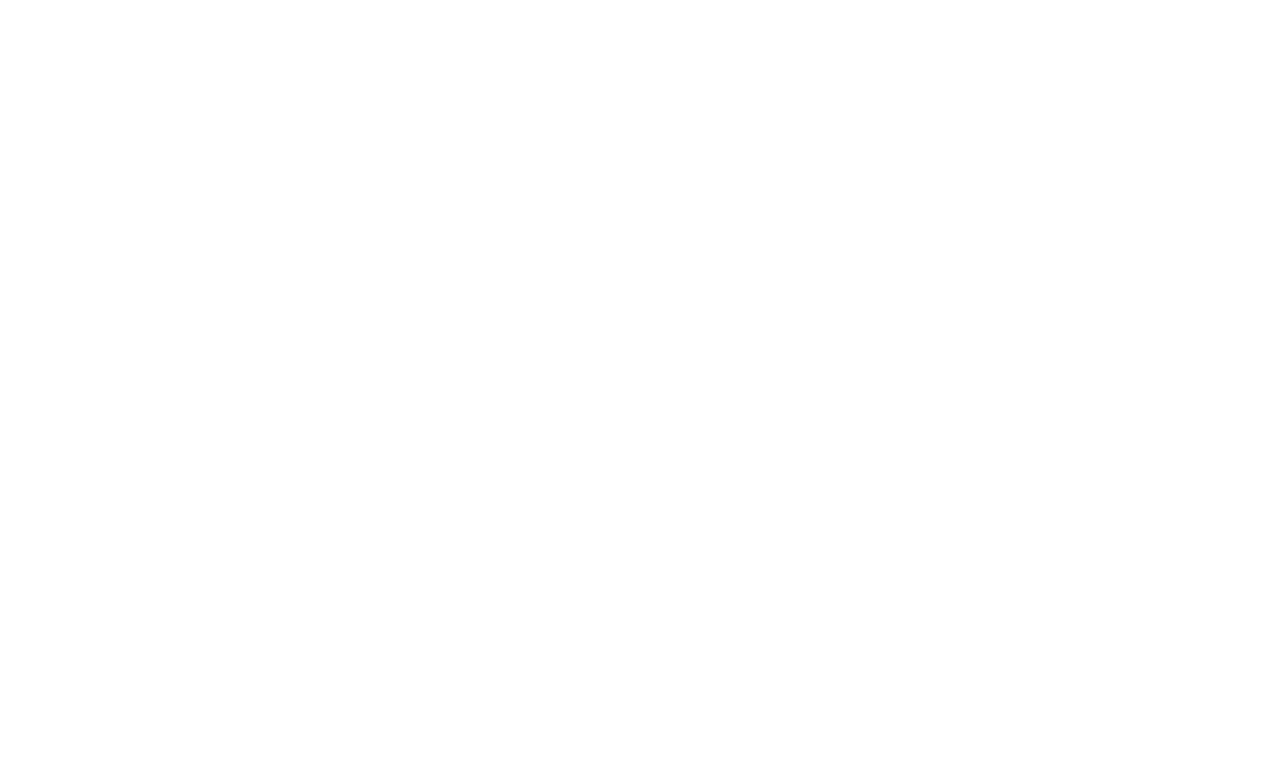
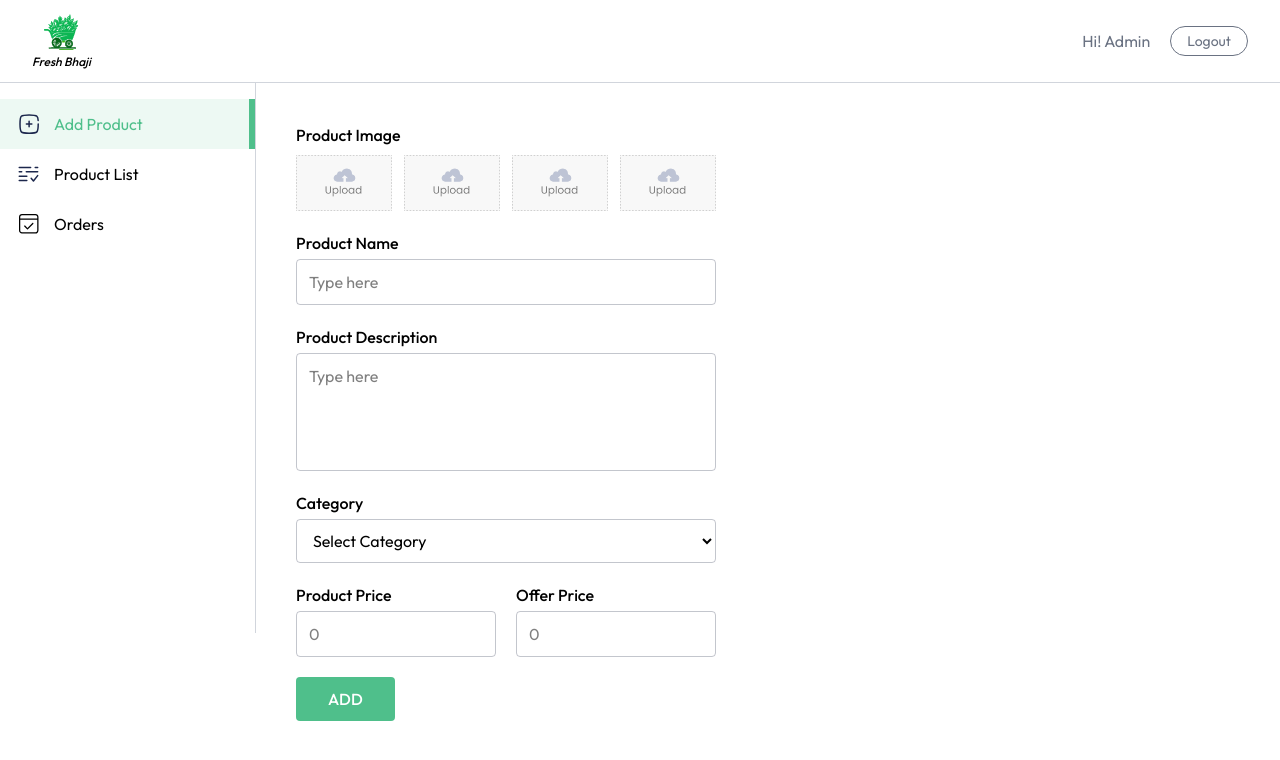
Before and after one commit to ATULYADAVpro/freshBhaji, a React (Vite) app in the folder client/: page /seller in a window 1280 px wide. Before the commit this address had no page. Shown: the top 760 px of the page. Built offline with nearby package versions, Linux system fonts and the light colour scheme.

Commit message:
add sellerlayout,login,addproduct

```diff
--- a/client/src/App.jsx
+++ b/client/src/App.jsx
@@ -12,16 +12,21 @@
 import Cart from './pages/Cart'
 import AddAddress from './components/AddAddress'
 import MyOrder from './pages/MyOrder'
+import SellerLogin from './components/seller/SellerLogin'
+import SellerLayout from './pages/seller/SellerLayout'
+import AddProduct from './pages/seller/AddProduct'
+import ProductList from './pages/seller/ProductList'
+import Orders from './pages/seller/Orders'
 
 export default function App() {
-  const isSeller = useLocation().pathname.includes('seller')
-  const { showUserLogin } = useAppContext()
+  const isSellerPath = useLocation().pathname.includes('seller')
+  const { showUserLogin, isSeller } = useAppContext()
   return (
     <div>
-      {isSeller ? null : <Navbar />}
+      {isSellerPath ? null : <Navbar />}
       {showUserLogin ? <Login /> : null}
       <Toaster />
-      <div className={`${isSeller} ? '' : 'px-6 md:px-16 lg:px-24 xl:px-32'`}>
+      <div className={`${isSellerPath ? '' : 'px-6 md:px-16 lg:px-24 xl:px-32'}`}>
         <Routes>
           <Route path='/' element={<Home />} />
           <Route path='/products' element={<AllProduct />} />
@@ -30,10 +35,15 @@
           <Route path='/cart' element={<Cart />} />
           <Route path='/add-address' element={<AddAddress />} />
           <Route path='/my-orders' element={<MyOrder />} />
+          <Route path='/seller' element={isSeller ? <SellerLayout /> : <SellerLogin />}>
+            <Route index element={isSeller ? <AddProduct /> : null} />
+            <Route path='product-list' element={<ProductList />} />
+            <Route path='orders' element={<Orders />} />
+          </Route>
         </Routes>
       </div>
       {/* ---- Footer  section --- */}
-      {isSeller ? null : <Footer />}
+      {isSellerPath ? null : <Footer />}
     </div>
   )
 }
--- /dev/null
+++ b/client/src/components/seller/SellerLogin.jsx
@@ -0,0 +1,44 @@
+import React, { useEffect, useState } from 'react'
+import { useAppContext } from '../../context/AppContext'
+
+export default function SellerLogin() {
+    const { isSeller, setIsSeller, navigate } = useAppContext();
+    const [email, setEmail] = useState('');
+    const [password, setPassword] = useState('');
+
+    const onSubmitHandler = (e) => {
+        e.preventDefault();
+        setIsSeller(true)
+    }
+
+    useEffect(() => {
+        if (isSeller) {
+            navigate('/seller')
+        }
+    }, [isSeller])
+    return !isSeller && (
+        <form onSubmit={onSubmitHandler} className='min-h-screen flex items-center text-sm text-gray-600'>
+            <div className="flex flex-col gap-5 m-auto items-start p-8 py-12 min-w-80 sm:min-w-88 rounded-lg shadow-xl border border-gray-200">
+                <p className='text-2xl font-medium m-auto'><span className='text-primary'>Seller </span>Login</p>
+                <div className="w-full">
+                    <p>Email</p>
+                    <input
+                        onChange={(e) => setEmail(e.target.value)}
+                        value={email}
+                        type="email" name="email" id="email" placeholder='enter your email'
+                        className='border border-gray-200 rounded w-full p-2 mt-1 outline-primary'
+                        required />
+                </div>
+                <div className="w-full">
+                    <p>Password</p>
+                    <input
+                        onChange={(e) => setPassword(e.target.value)}
+                        value={email}
+                        type="password" name="password" id="password" placeholder='enter your password'
+                        className='border border-gray-200 rounded w-full p-2 mt-1 outline-primary' required />
+                </div>
+                <button className='bg-primary text-white w-full py-2 rounded-md cursor-pointer'>Login</button>
+            </div>
+        </form>
+    )
+}
--- a/client/src/context/AppContext.jsx
+++ b/client/src/context/AppContext.jsx
@@ -14,7 +14,7 @@
 
     const navigate = useNavigate();
     const [user, setUser] = useState(null)
-    const [seller, setSeller] = useState(false)
+    const [isSeller, setIsSeller] = useState(true)
     const [showUserLogin, setshowUserLogin] = useState(false)
     const [products, setProducts] = useState([])
     const [cartItems, setCartItems] = useState({})
@@ -90,7 +90,7 @@
 
 
     const value = {
-        navigate, user, setUser, seller, setSeller, showUserLogin, setshowUserLogin, currency, products, addToCart, updateCartItem
+        navigate, user, setUser, isSeller, setIsSeller, showUserLogin, setshowUserLogin, currency, products, addToCart, updateCartItem
         , removeFromCart, cartItems, setCartItems, searchQuery, setSearchQuery, getCartCount, getCartAmount
     }
     return <AppContext.Provider value={value}>
--- a/client/src/index.css
+++ b/client/src/index.css
@@ -10,3 +10,7 @@
     --color-primary-dull: #44ae7c;
 
 }
+
+.no-scrollbar::-webkit-scrollbar{
+    display: none;
+}
--- /dev/null
+++ b/client/src/pages/seller/AddProduct.jsx
@@ -0,0 +1,66 @@
+import React, { useState } from 'react'
+import { assets, categories } from '../../assets/assets';
+
+export default function AddProduct() {
+    const [files, setFiles] = useState([]);
+    const [name, setName] = useState('')
+    const [description, setDescription] = useState('')
+    const [category, setCategory] = useState('')
+    const [price, setPrice] = useState('')
+    const [offerPrice, setOfferPrice] = useState('')
+
+    const onSubmitHandler = async (e) => {
+        e.preventDefault();
+    }
+
+    return (
+        <div className="no-scrollbar flex-1 h-[95vh] overflow-y-scroll flex flex-col justify-between">
+            <form onSubmit={onSubmitHandler} className="md:p-10 p-4 space-y-5 max-w-lg">
+                <div>
+                    <p className="text-base font-medium">Product Image</p>
+                    <div className="flex flex-wrap items-center gap-3 mt-2">
+                        {Array(4).fill('').map((_, index) => (
+                            <label key={index} htmlFor={`image${index}`}>
+                                <input onChange={(e)=>{
+                                    const updatedFiled = [...files];
+                                    updatedFiled[index] = e.target.files[0]
+                                    setFiles(updatedFiled)
+                                }} accept="image/*" type="file" id={`image${index}`} hidden />
+                                <img className="max-w-24 cursor-pointer" src={files[index] ? URL.createObjectURL(files[index]) : assets.upload_area} alt="uploadArea" width={100} height={100} />
+                            </label>
+                        ))}
+                    </div>
+                </div>
+                <div className="flex flex-col gap-1 max-w-md">
+                    <label className="text-base font-medium" htmlFor="product-name">Product Name</label>
+                    <input onChange={(e)=> setName(e.target.value)} value={name} id="product-name" type="text" placeholder="Type here" className="outline-none md:py-2.5 py-2 px-3 rounded border border-gray-500/40" required />
+                </div>
+                <div className="flex flex-col gap-1 max-w-md">
+                    <label className="text-base font-medium" htmlFor="product-description">Product Description</label>
+                    <textarea onChange={(e)=> setDescription(e.target.value)} value={description}  id="product-description" rows={4} className="outline-none md:py-2.5 py-2 px-3 rounded border border-gray-500/40 resize-none" placeholder="Type here"></textarea>
+                </div>
+                <div className="w-full flex flex-col gap-1">
+                    <label className="text-base font-medium" htmlFor="category">Category</label>
+                    <select onChange={(e)=> setCategory(e.target.value)} value={category}  id="category" className="outline-none md:py-2.5 py-2 px-3 rounded border border-gray-500/40">
+                        <option value="">Select Category</option>
+                        {categories.map((item,i)=>(
+                            <option key={i} value={item.path}>{item.path}</option>
+                        ))}
+                    </select>
+                </div>
+                <div className="flex items-center gap-5 flex-wrap">
+                    <div className="flex-1 flex flex-col gap-1 w-32">
+                        <label className="text-base font-medium" htmlFor="product-price">Product Price</label>
+                        <input onChange={(e)=> setPrice(e.target.value)} value={price}  id="product-price" type="number" placeholder="0" className="outline-none md:py-2.5 py-2 px-3 rounded border border-gray-500/40" required />
+                    </div>
+                    <div className="flex-1 flex flex-col gap-1 w-32">
+                        <label className="text-base font-medium" htmlFor="offer-price">Offer Price</label>
+                        <input onChange={(e)=> setOfferPrice(e.target.value)} value={offerPrice}  id="offer-price" type="number" placeholder="0" className="outline-none md:py-2.5 py-2 px-3 rounded border border-gray-500/40" required />
+                    </div>
+                </div>
+                <button className="px-8 py-2.5 bg-primary hover:bg-primary-dull cursor-pointer text-white font-medium rounded">ADD</button>
+            </form>
+        </div>
+
+    );
+};
--- /dev/null
+++ b/client/src/pages/seller/Orders.jsx
@@ -0,0 +1,9 @@
+import React from 'react'
+
+export default function Orders() {
+  return (
+    <div>
+
+    </div>
+  )
+}
--- /dev/null
+++ b/client/src/pages/seller/ProductList.jsx
@@ -0,0 +1,9 @@
+import React from 'react'
+
+export default function ProductList() {
+  return (
+    <div>
+
+    </div>
+  )
+}
--- /dev/null
+++ b/client/src/pages/seller/SellerLayout.jsx
@@ -0,0 +1,58 @@
+import React from 'react'
+import { useAppContext } from '../../context/AppContext';
+import { assets } from '../../assets/assets';
+import { Link, NavLink, Outlet } from 'react-router-dom';
+
+export default function SellerLayout() {
+
+    const { setIsSeller } = useAppContext();
+
+    const sidebarLinks = [
+        { name: "Add Product", path: "/seller", icon: assets.add_icon },
+        { name: "Product List", path: "/seller/product-list", icon: assets.product_list_icon },
+        { name: "Orders", path: "/seller/orders", icon: assets.order_icon },
+    ];
+
+    const logout = async () => {
+        setIsSeller(false)
+    }
+
+    return (
+        <>
+            <div className="flex items-center justify-between px-4 md:px-8 border-b border-gray-300 py-3 bg-white ">
+                <Link to="/" className='flex flex-col items-center'>
+                    <img className='h-10' src={assets.logo} alt="logo" />
+                    <p className='font-medium text-xs italic mt-0.5'>Fresh Bhaji</p>
+
+                </Link>
+                <div className="flex items-center gap-5 text-gray-500">
+                    <p>Hi! Admin</p>
+                    <button onClick={logout} className='border rounded-full text-sm px-4 py-1'>Logout</button>
+                </div>
+            </div>
+
+            <div className="flex">
+                <div className="md:w-64 w-16 border-r h-[550px] text-base border-gray-300 pt-4 flex flex-col transition-all duration-300">
+                    {sidebarLinks.map((item, index) => (
+                        <NavLink to={item.path} key={index} end={item.path === '/seller'}
+                            className={({ isActive }) => `flex items-center py-3 px-4 gap-3
+                            ${isActive ? "border-r-4 md:border-r-[6px] bg-primary/10 border-primary text-primary"
+                                    : "hover:bg-gray-100/90 border-white"
+                                }`
+                            }
+                        >
+                            <img src={item.icon} alt="icon" />
+                            <p className="md:block hidden text-center">{item.name}</p>
+                        </NavLink>
+                    ))}
+                </div>
+
+                <div className="">
+                <Outlet />
+            </div>
+            </div>
+
+
+        </>
+    );
+};
```
